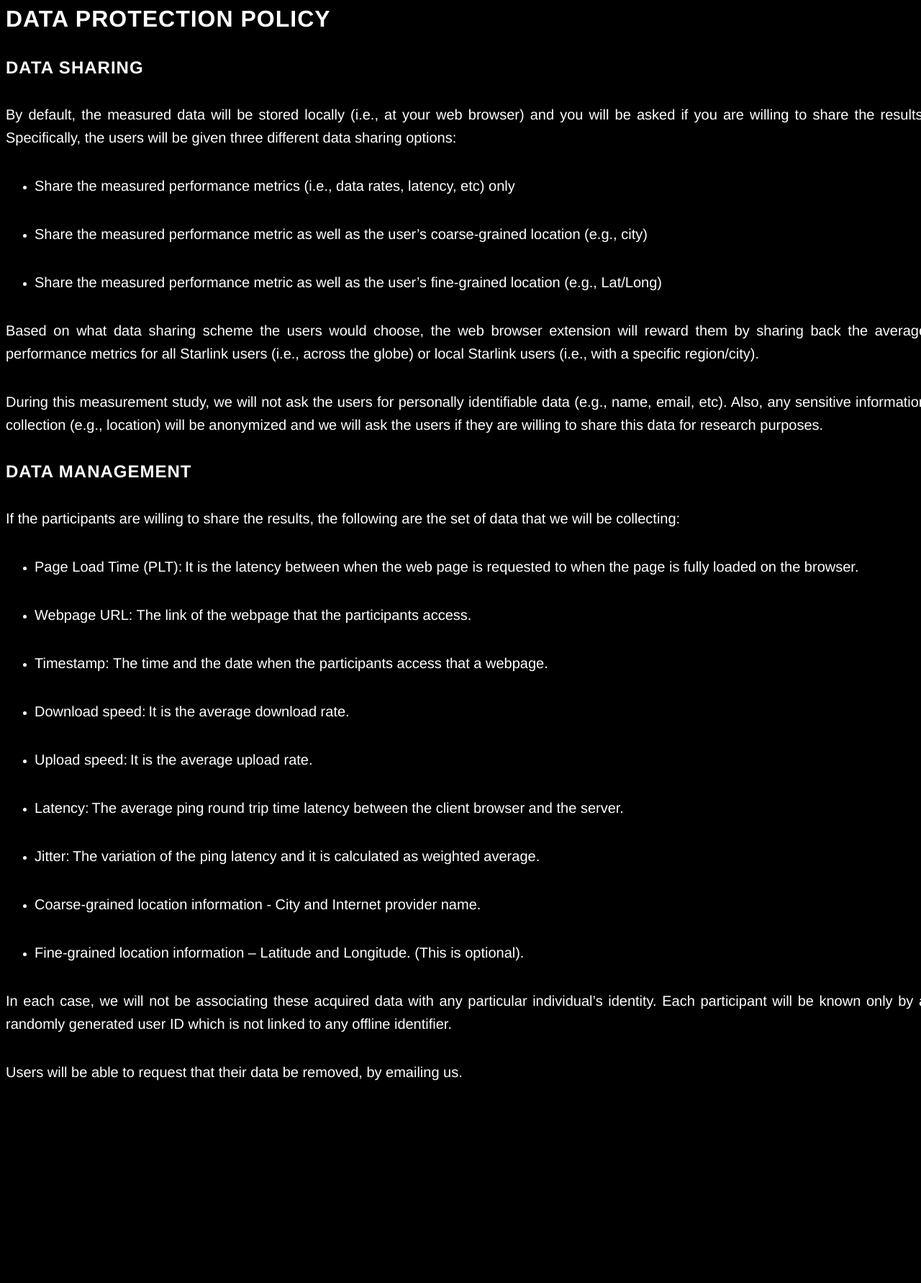
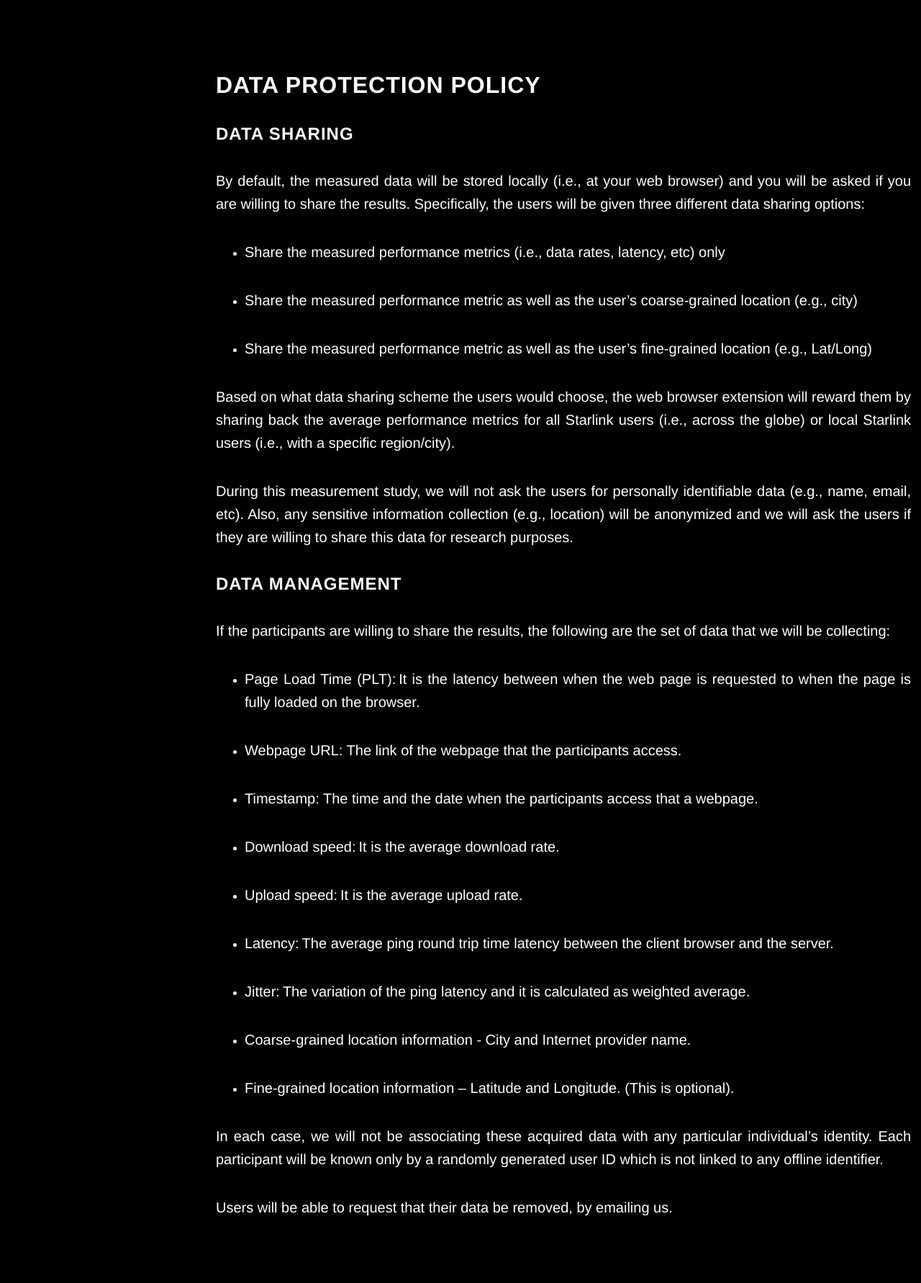
Before and after one commit to socsys/measurements, a Jekyll site: the page data.html, which Jekyll copies as it is, in a window 1280 px wide. Shown: the whole page at 72% size. Built offline with Jekyll 4.4.1, drawn with Linux system fonts in a browser that asks for light colours; before the commit the page ends 1505 px from its top, so only the background shows below that.

```diff
--- a/data.html
+++ b/data.html
@@ -367,9 +367,15 @@
       webkit-tap-highlight-color: rgba(255,255,255,.2);
   }
 
+  body {
+    margin-left: 300px;
+    /* margin-right: 200px; */
+    margin-top: 100px;
+}
+
 </style>
 </head>
-<body>
+<body  style="width: 966px;">
   <div class="row">
       <div class="col-lg-8 col-lg-offset-2">
   <h1>Data Protection Policy</h1>
@@ -411,7 +417,9 @@
 
 
       <p> Users will be able to request that their data be removed, by emailing us. </p>
-
+      <br>
+      <br>
+      <br>
       </div>
       </div>
 </body>
```
